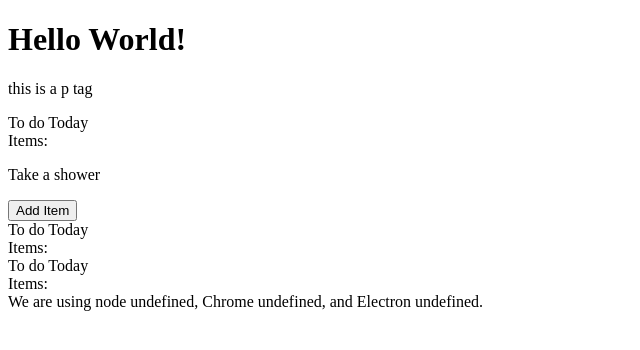
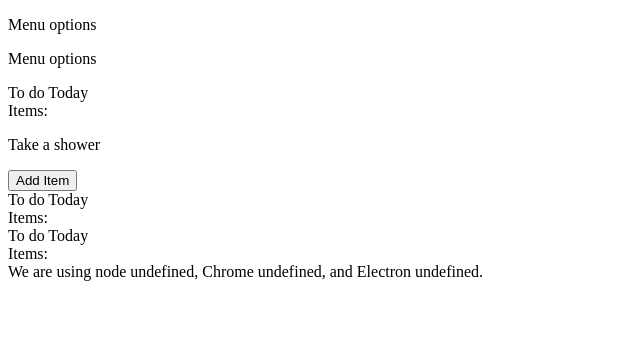
Before and after one commit to Trodrigs1120/Electron-PDA, an Electron app: page index.html in a window 800 px wide. Shown: the whole page, without its empty margins (0-640 px from the left). Drawn offline with nearby package versions, Linux system fonts and the light colour scheme.

Commit message:
added a few lines

```diff
--- a/index.html
+++ b/index.html
@@ -2,15 +2,21 @@
   <html>
     <head>
         <script>window.$ = window.jQuery = require('jquery');</script>
-
+        <link rel="stylesheet" type="text/css" href="style.css">
         <script type="text/javascript" src="./assets/javascript.js"></script>
       <meta charset="UTF-8">
       <title>Hello World!</title>
     </head>
     <body>
-      <h1>Hello World!</h1>
-      <p> this is a p tag</p>
-      <div>To do Today
+     <div class="menu">
+        <p>
+            Menu options
+          </p>
+     </div>
+      <div>
+        <p>
+          Menu options
+        </p>To do Today
         <div class="to-do-items"> Items: </div>
       </div>
       <div>To do Today
@@ -19,6 +25,7 @@
         <div>To do Today
             <div> Items: </div>
           </div>
+          <div> </div>
 
 
 
```
